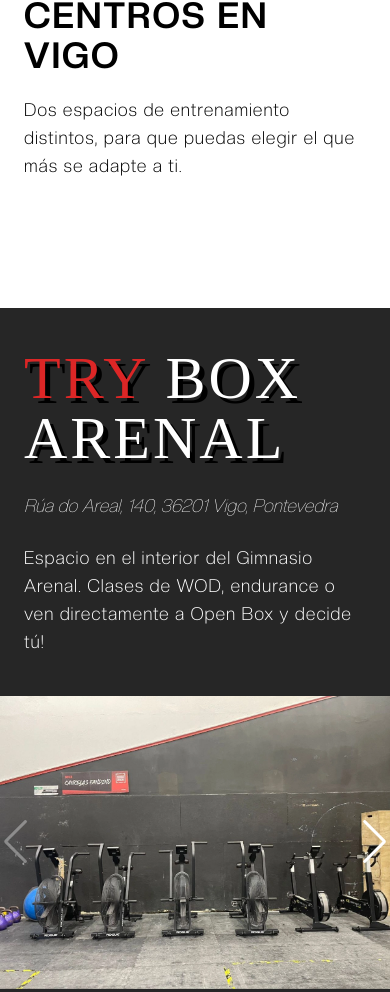
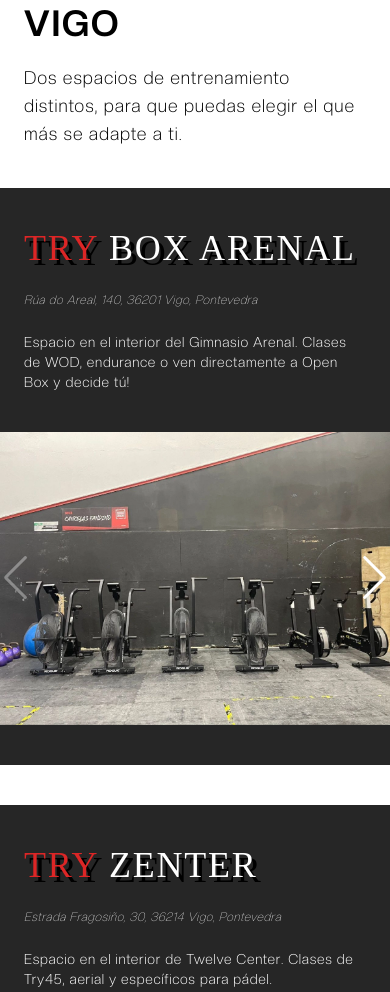
Before and after one commit to davidFCDev/try-project, a React (Vite) app: page / in a window 390 px wide. Shown: the part 1008-2000 px from the top of the page. Built offline with nearby package versions, Linux system fonts and the light colour scheme.

Commit message:
responsive centers

```diff
--- a/src/components/About.jsx
+++ b/src/components/About.jsx
@@ -11,7 +11,7 @@ const About = () => {
   const [ref, inView] = useInView({ threshold: 0.6, triggerOnce: true });
 
   return (
-    <div className="w-full flex flex-col pt-20 sm:pt-32 pb-16 px-6 justify-center items-center">
+    <div className="w-full flex flex-col pt-12 sm:pt-28 pb-0 sm:pb-14 px-6 justify-center items-center">
       <motion.div
         animate={inView ? animationOptions : {}}
         initial={{ opacity: 0, y: 50 }}
--- a/src/components/Centers.jsx
+++ b/src/components/Centers.jsx
@@ -15,7 +15,7 @@ const Centers = () => {
   const [ref2, inView2] = useInView({ threshold: 0.4, triggerOnce: true });
 
   return (
-    <div id="centros" className="w-full flex flex-col gap-10 py-16">
+    <div id="centros" className="w-full flex flex-col gap-10 sm:gap-10 py-10 sm:py-16">
       <div className="flex flex-col-reverse sm:flex-row items-center gap-10 sm:gap-16 bg-dark text-white py-10 sm:py-0">
         <SliderArenal />
 
@@ -25,35 +25,35 @@ const Centers = () => {
           className="flex flex-col gap-6 sm:max-w-[30%] px-6 sm:px-0"
           ref={ref1}
         >
-          <h2 className="text-6xl sm:text-7xl font-creatoExtrBold uppercase tracking-wider title">
+          <h2 className="text-4xl sm:text-7xl font-creatoExtrBold uppercase tracking-wider title">
             <span className="text-red-600">TRY</span> BOX ARENAL
           </h2>
-          <p className="text-lg font-creatoThin italic">
+          <p className="text-xs sm:text-lg font-creatoThin italic tracking-wider">
             Rúa do Areal, 140, 36201 Vigo, Pontevedra
           </p>
-          <p className="text-lg sm:text-xl font-creatoLight tracking-wider">
+          <p className="text-sm sm:text-xl font-creatoLight tracking-wider">
             Espacio en el interior del Gimnasio Arenal. Clases de WOD, endurance
             o ven directamente a Open Box y decide tú!
           </p>
         </motion.div>
       </div>
 
-      <div className="flex flex-col-reverse sm:flex-row-reverse justify-start items-center sm:gap-16 sm:text-right bg-dark text-white py-10 sm:py-0">
+      <div className="flex flex-col-reverse sm:flex-row-reverse justify-start items-center gap-10 sm:gap-16 sm:text-right bg-dark text-white py-10 sm:py-0">
         <SliderZenter />
 
         <motion.div
-          className="flex flex-col gap-6 sm:max-w-[30%] px-6 sm:px-0 py-10 sm:py-0"
+          className="flex flex-col gap-6 sm:max-w-[30%] px-6 sm:px-0"
           initial={{ opacity: 0, x: -200 }}
           animate={inView2 ? animationOptions : {}}
           ref={ref2}
         >
-          <h2 className="text-6xl sm:text-7xl font-creatoExtrBold uppercase tracking-wider title">
+          <h2 className="text-4xl sm:text-7xl font-creatoExtrBold uppercase tracking-wider title">
             <span className="text-red-600">TRY</span> ZENTER
           </h2>
-          <p className="text-lg font-creatoThin italic">
+          <p className="text-xs sm:text-lg font-creatoThin italic tracking-wider">
             Estrada Fragosiño, 30, 36214 Vigo, Pontevedra
           </p>
-          <p className="text-lg sm:text-xl font-creatoLight tracking-wider">
+          <p className="text-sm sm:text-xl font-creatoLight tracking-wider">
             Espacio en el interior de Twelve Center. Clases de Try45, aerial y
             específicos para pádel.
           </p>
--- a/src/components/SliderArenal.jsx
+++ b/src/components/SliderArenal.jsx
@@ -13,7 +13,7 @@ import { EffectFade, Navigation, Pagination } from "swiper/modules";
 
 const SliderArenal = () => {
   return (
-    <div className="w-full sm:w-[60%]">
+    <div className="w-full sm:w-[60%] overflow-x-hidden">
       <Swiper
         spaceBetween={30}
         effect={"fade"}
@@ -22,7 +22,7 @@ const SliderArenal = () => {
           clickable: true,
         }}
         modules={[EffectFade, Navigation, Pagination]}
-        className="sm:h-[500px] overflow-x-hidden"
+        className="sm:h-[500px]"
       >
         <SwiperSlide>
           <img src="/images/arenal1.webp" alt="imagen arenal1" />
--- a/src/components/SliderZenter.jsx
+++ b/src/components/SliderZenter.jsx
@@ -13,7 +13,7 @@ import { EffectFade, Navigation, Pagination } from "swiper/modules";
 
 const SliderArenal = () => {
   return (
-    <div className="w-full sm:w-[60%]">
+    <div className="w-full sm:w-[60%] overflow-x-hidden">
       <Swiper
         spaceBetween={30}
         effect={"fade"}
@@ -22,7 +22,7 @@ const SliderArenal = () => {
           clickable: true,
         }}
         modules={[EffectFade, Navigation, Pagination]}
-        className="sm:h-[500px] overflow-x-hidden"
+        className="sm:h-[500px]"
       >
         <SwiperSlide>
           <img src="/images/zenter1.webp" alt="imagen zenter1" />
--- a/src/pages/HomePage.jsx
+++ b/src/pages/HomePage.jsx
@@ -1,6 +1,6 @@
 import About from "../components/About";
 import Centers from "../components/Centers";
-// import Class from "../components/Class";
+import Class from "../components/Class";
 // import Footer from "../components/Footer";
 // import FreeClass from "../components/FreeClass";
 import Hero from "../components/Hero";
@@ -11,8 +11,8 @@ const HomePage = () => {
       <Hero />
       <About />
       <Centers />
-      {/* <Class />
-      <FreeClass />
+      <Class />
+      {/* <FreeClass />
       <Footer /> */}
     </div>
   );
```
